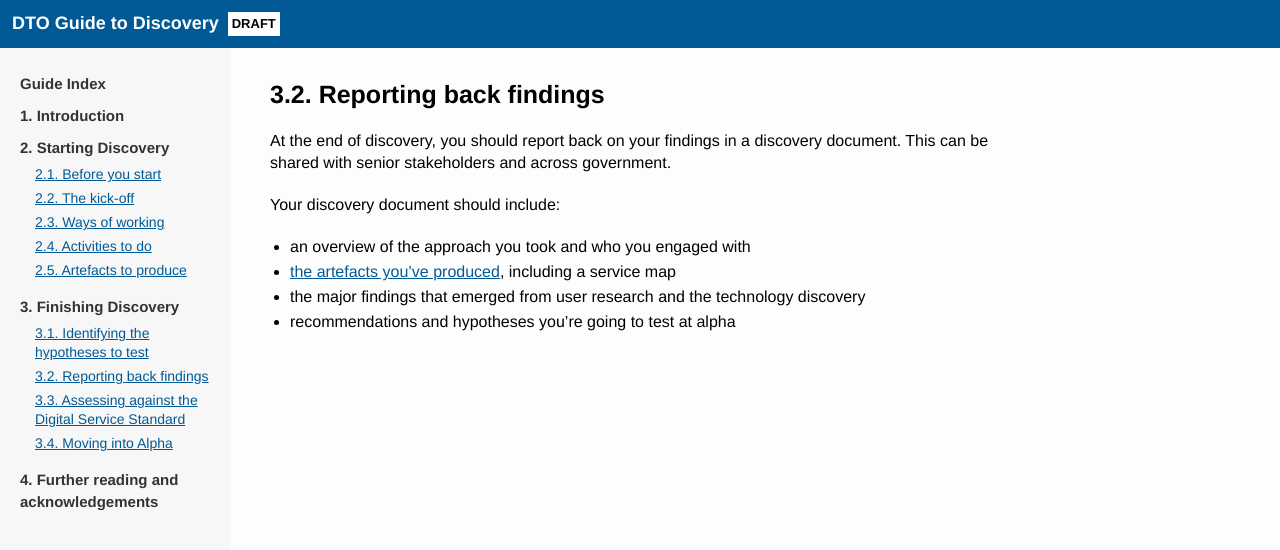
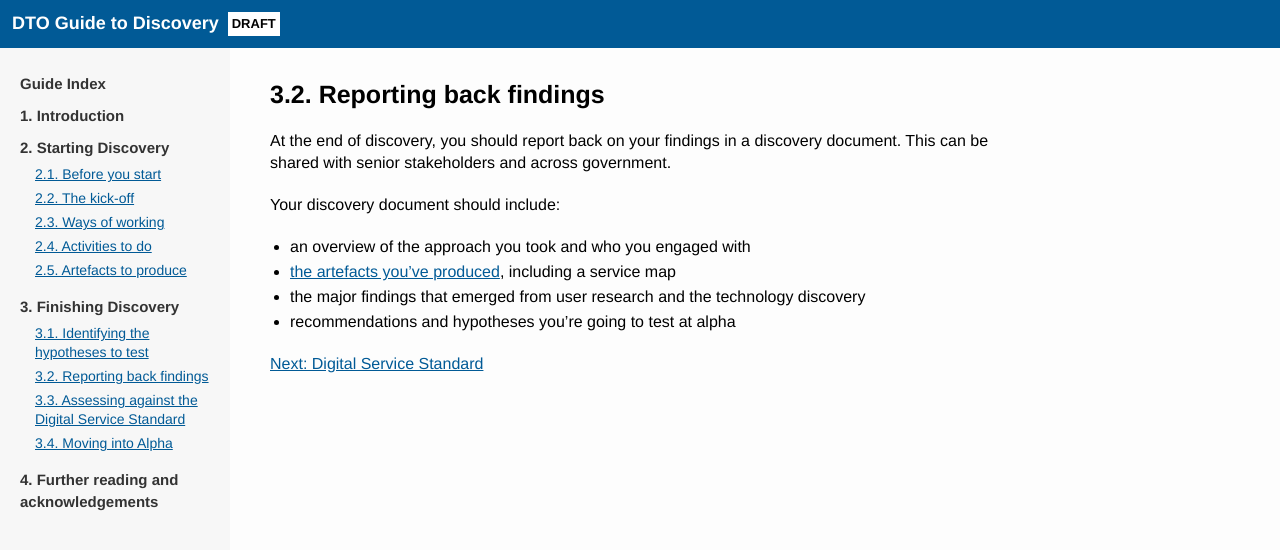
Before and after one commit to AusDTO/discovery-guide, a Jekyll site: the page built from 3-finishing-discovery/3-2-reporting-findings.md, in a window 1280 px wide. Shown: the top 550 px of the page. Built offline with Jekyll 4.4.1, drawn with Linux system fonts in a browser that asks for light colours.

Commit message:
Update 3-2-reporting-findings.md

```diff
--- a/3-finishing-discovery/3-2-reporting-findings.md
+++ b/3-finishing-discovery/3-2-reporting-findings.md
@@ -11,3 +11,5 @@ Your discovery document should include:
 - [the artefacts you've produced]({{ site.baseurl }}/2-starting-discovery/2-5-artefacts.html), including a service map
 - the major findings that emerged from user research and the technology discovery
 - recommendations and hypotheses you're going to test at alpha
+
+[Next: Digital Service Standard](3-3-digital-service-standard.md)
```
